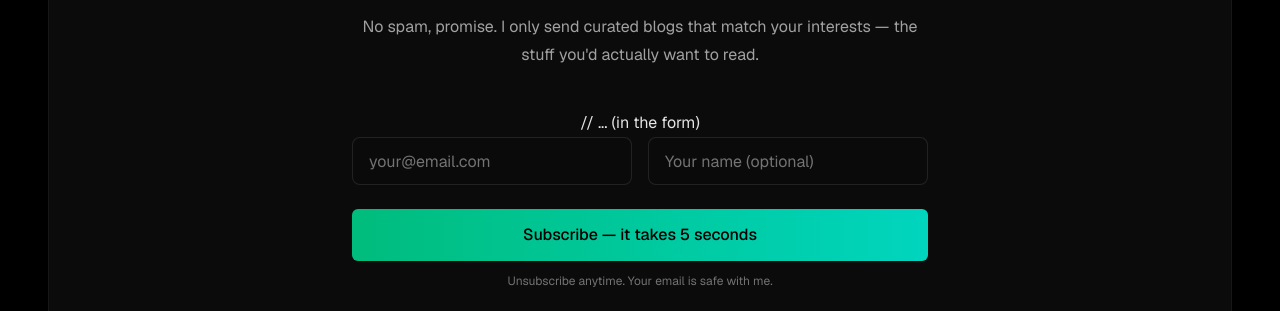
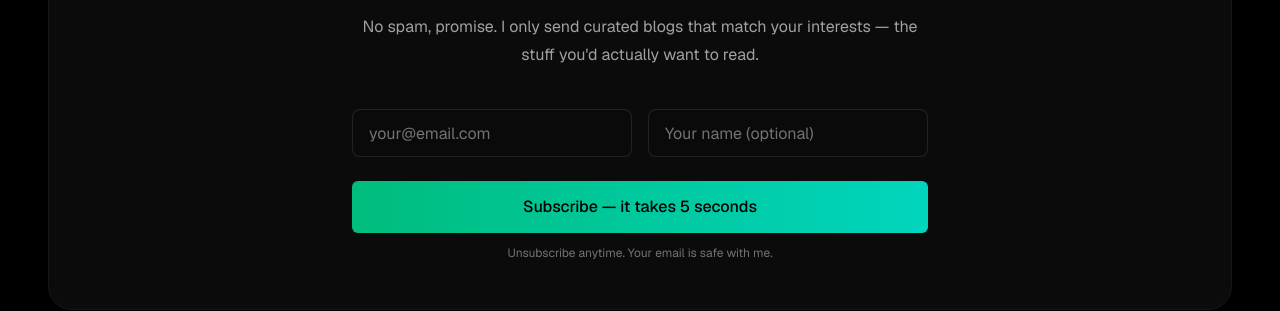
Before and after one commit to KrishnaJadhav2525/krishna-portfolio, a Next.js app: page /blog in a window 1280 px wide. Shown: the part 4692-5003 px from the top of the page. Built offline with nearby package versions, Linux system fonts and the light colour scheme; no server answers.

Commit message:
fix(ui): remove placeholder text from newsletter form

```diff
--- a/app/blog/newsletter-section.tsx
+++ b/app/blog/newsletter-section.tsx
@@ -171,7 +171,7 @@ export function NewsletterSection() {
         <form onSubmit={handleSubmit}>
 
 
-          // ... (in the form)
+
           <div className="flex flex-col sm:flex-row gap-4">
             <Input
               type="email"
```
